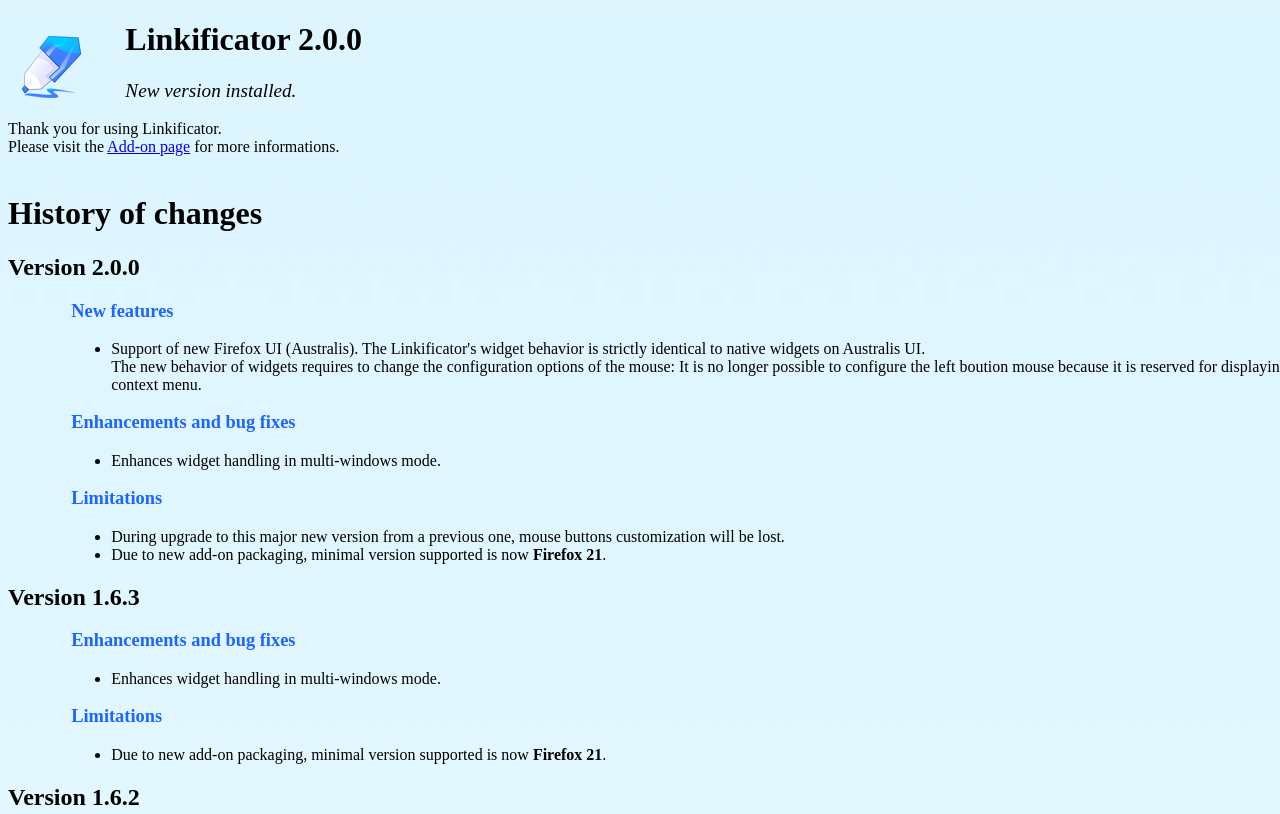
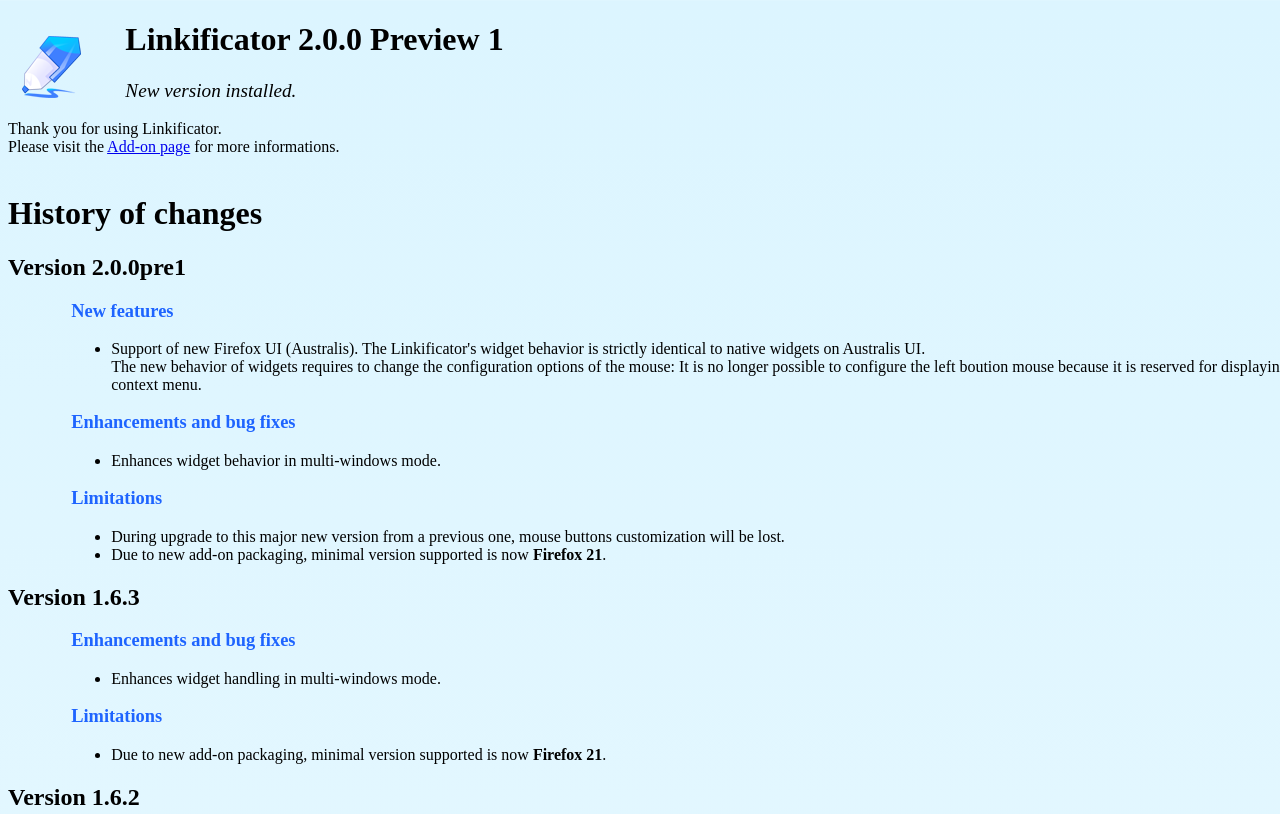
Before and after one commit to MarkaPola/Linkificator, a website: page data/welcome/en-US/release-notes.html in a window 1280 px wide. Shown: the top 814 px of the page. Drawn offline with Linux system fonts and the light colour scheme.

Commit message:
finalization

```diff
--- a/data/welcome/en-US/release-notes.html
+++ b/data/welcome/en-US/release-notes.html
@@ -8,13 +8,13 @@
 	<link rel="license" href="http://mozilla.org/MPL/2.0/"/>
 	<link rel="icon" type="image/ico" href="../favicon.png"/>
 
-    <title>Linkificator 2.0.0</title>
+    <title>Linkificator 2.0.0 Preview 1</title>
 
   </head>
 
   <body>
 	<img id="linkificator-icon" src="../linkificator.png"/>
-	<h1>Linkificator 2.0.0</h1>
+	<h1>Linkificator 2.0.0 Preview 1</h1>
 	<em class="large-text">New version installed.</em>
 	<br><br>
 	<div>
@@ -25,7 +25,7 @@
 	<br>
 	<h1>History of changes</h1>
 	<div>
-	  <h2>Version 2.0.0</h2>
+	  <h2>Version 2.0.0pre1</h2>
 	  <div class="version-changes">
 		<p class="feature-list-title">New features</p>
 		<ul>
@@ -34,7 +34,7 @@
 		</ul>
 		<p class="feature-list-title">Enhancements and bug fixes</p>
 		<ul>
-          <li>Enhances widget handling in multi-windows mode.</li>
+          <li>Enhances widget behavior in multi-windows mode.</li>
 		</ul>
 		<p class="feature-list-title">Limitations</p>
 		<ul>
--- a/package.json
+++ b/package.json
@@ -4,7 +4,7 @@
     "license": "MPL 2.0",
     "author": "MarkaPola",
     "contributors": ["Icons from www.fasticon.com"],
-    "version": "2.0.0",
+    "version": "2.0.0pre1",
     "id": "linkificator@markapola",
     "description": "Converts text links into clickable links...",
     "permissions": {
```
Also changed, not shown: data/welcome/fr/release-notes.html (+3 -3 lines), lib/ui/australis/panel.js (+5 -6 lines).
